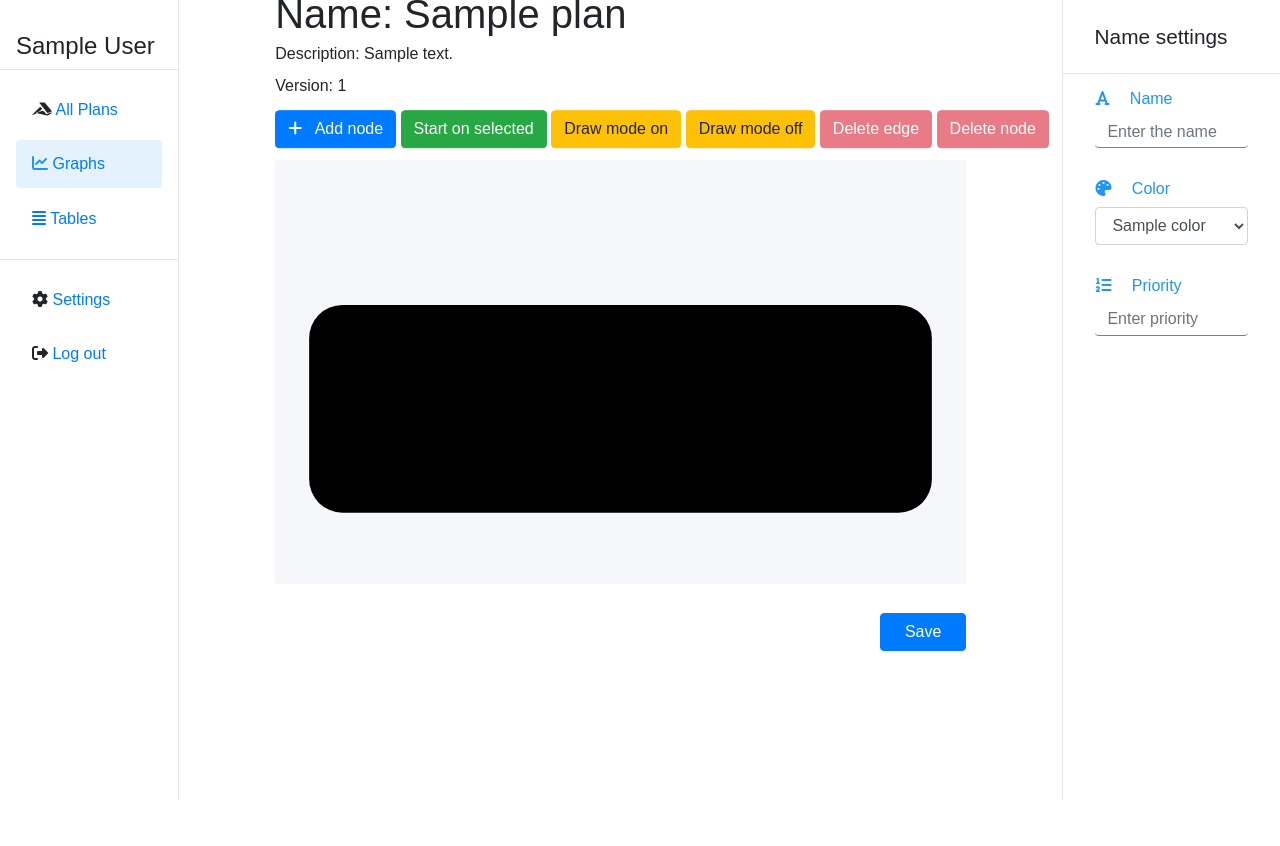
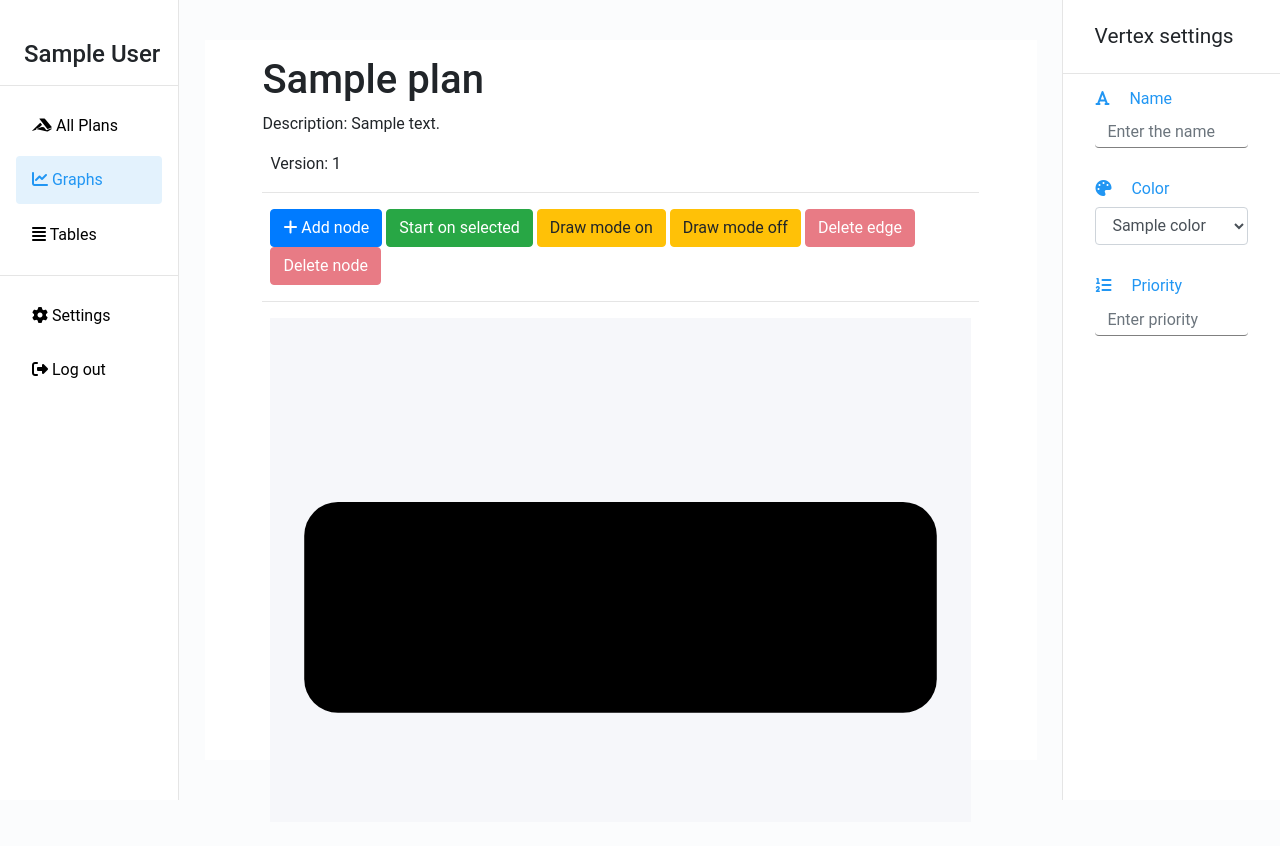
Before and after one commit to MrRamka/plan_constructor, a Django app: a page that uses core/templates/core/base.html in a window 1280 px wide. Before the commit the page ends 800 px from the top, so only its background shows below. Run offline with Django 3.2, Linux system fonts and the light colour scheme; a user stored in the database is signed in; tables that the repository leaves empty hold one stand-in row (values such as "Sample post"); some libraries are stand-ins or nearby versions.

Commit message:
Add fix web

```diff
--- a/core/static/core/style.css
+++ b/core/static/core/style.css
@@ -1,8 +1,8 @@
 body {
     margin: 0;
     padding: 0;
-    background: white;
-    font-family: sans-serif;
+    background: #FBFCFD;
+    font-family: Roboto, sans-serif;
 }
 
 
@@ -18,6 +18,12 @@ body {
     display: inline-block;
     border-right: 1px solid #E5E5E5;
     padding-top: 2em;
+    background: white;
+}
+
+.leftMenu a {
+    color: black;
+    text-decoration: none;
 }
 
 .leftMenuBlock1 {
@@ -50,6 +56,11 @@ body {
     margin-bottom: 0.4em;
 }
 
+.leftMenuItem:hover {
+    background: #E3F2FD;
+    color: #2196F3;
+}
+
 .selected {
     background: #E3F2FD;
     color: #2196F3;
@@ -67,6 +78,7 @@ body {
 .rightMenu {
     width: 17%;
     height: 100%;
+    background: white;
     display: inline-block;
     border-left: 1px solid #E5E5E5;
 }
@@ -145,17 +157,17 @@ body {
 }
 
 .main {
-    width: 69%;
-    height: 100%;
+    width: 80%;
+    height: 90%;
     display: inline-block;
+    background: white;
+    margin: auto;
 }
 
 .mainBlock1 {
     width: 100%;
-    height: 20%;
-    padding-left: 6em;
-    padding-top: 1.6em;
-    padding-bottom: 1.6em;
+    height: 100%;
+    padding: 1.5em 4em;
     overflow: auto;
     align-items: flex-end;
     position: relative;
@@ -167,25 +179,11 @@ body {
 
 .mainBlock2 {
     overflow: auto;
-    height: 53%;
+    height: 70%;
     background: #f6f7fa;
-    margin-left: 6em;
-    margin-right: 6em;
     display: block;
     align-items: center;
 }
-
-.mainBlock2 td {
-    padding-left: 3em;
-    padding-right: 3em;
-    z-index: 101;
-}
-
-.mainBlock2 tr {
-    z-index: 101;
-}
-
-
 .vertex {
     width: 200px;
     height: 75px;
@@ -198,51 +196,41 @@ body {
     z-index: 101;
 }
 
-
-.mainBlock3 {
-    width: 100% auto;
-    height: 12%;
-    padding-top: 1em;
-    padding-bottom: 1em;
-    margin-bottom: 5%;
-    padding: 0;
-    position: relative;
-    text-align: right;
-}
-
-
 .btn-big {
     height: 5em;
 }
 
 .card-block-container {
-    height: 10em;
-    width: 14em;
-    margin-right: 1.5em;
-    margin-bottom: 1em;
+    height: 13em;
+    width: 18em;
+    margin: 0.7em;
     display: inline-block;
 }
 
 .card-block {
-    width: 14em;
-    height: 8em;
-    box-shadow: 8px 7px 11px 0px #cecece;
-    border: 1px solid #e1e1e1;
+    /*width: 15em;*/
+    height: 10em;
     position: relative;
     display: block;
-    border-radius: 4px;
+    background: #FAFAFA;
+
+}
+
+.card-block-create {
+    background: white;
+    /*opacity: 0.12;*/
 }
 
 .card-block-header {
-    color: gray;
+    color: #9E9E9E;
     font-size: 0.8em;
     text-align: left;
     height: 2em;
+    margin: 1em 0;
 }
 
 .card-block p {
     text-align: center;
     line-height: 8em;
     font-size: 1em;
-
 }
--- a/core/templates/core/base.html
+++ b/core/templates/core/base.html
@@ -21,13 +21,9 @@
 
     <!-- Drag and drop -->
     <script src="https://code.jquery.com/ui/1.12.1/jquery-ui.js"></script>
-
-    <script src="https://cdnjs.cloudflare.com/ajax/libs/cytoscape/3.15.0/cytoscape.min.js"></script>
-
-    <script src="https://cdnjs.cloudflare.com/ajax/libs/lodash.js/4.17.10/lodash.js"></script>
-    <script src="{% static 'core/cytoscape-edgehandles.js' %}" type="text/javascript"></script>
-
     <link rel="stylesheet" type="text/css" href="{% static 'core/style.css' %}">
+    {% block head %}
+    {% endblock %}
 </head>
 <body>
 
--- a/core/templates/core/left_navigation_menu.html
+++ b/core/templates/core/left_navigation_menu.html
@@ -1,43 +1,41 @@
 <div class="leftMenu">
     <div class="leftMenuBlock1">
-        <h1>{{ request.user.get_full_name }}</h1>
+        <h1 class="p-2">{{ request.user.get_full_name }}</h1>
     </div>
     <div class="LeftMenuBlock2">
-        <div class="leftMenuItem {% if plan_type_all %}selected{% endif %}"><i class="fab fa-accusoft"></i>
-            <a href="{% url 'core:home' %}">
+        <a class="navigation" href="{% url 'core:home' %}">
+            <div class="leftMenuItem {% if plan_type_all %}selected{% endif %}"><i class="fab fa-accusoft"></i>
                 All Plans
-            </a>
-        </div>
+            </div>
+        </a>
 
-
-        <div class="leftMenuItem {% if plan_type_graph %} selected{% endif %}"><i class="fas fa-chart-line"></i>
-            <a class="navigation" href="{% url 'graph:to_user_graph_list' %}">
+        <a class="navigation" href="{% url 'graph:to_user_graph_list' %}">
+            <div class="leftMenuItem {% if plan_type_graph %} selected{% endif %}"><i class="fas fa-chart-line"></i>
                 Graphs
-            </a>
-        </div>
-
+            </div>
+        </a>
 
         <a class="navigation" href="{% url 'table:to_user_table_list' %}">
             <div class="leftMenuItem {% if plan_type_table %} selected {% endif %}"><i class="fas fa-align-justify"></i>
                 Tables
             </div>
         </a>
+
     </div>
 
 
     <div class="LeftMenuBlock3">
+        <a href="">
+            <div class="leftMenuItem {% if settings %} selected {% endif %}"><i class="fas fa-cog"></i>
+                Settings
+            </div>
+        </a>
 
-        <div class="leftMenuItem {% if settings %} selected {% endif %}"><i class="fas fa-cog"></i>
-            <a href="">
-                Settings
-            </a>
-        </div>
 
-        <div class="leftMenuItem"><i class="fas fa-sign-out-alt"></i>
-            <a href="{% url 'user:logout' %}">
+        <a href="{% url 'user:logout' %}">
+            <div class="leftMenuItem"><i class="fas fa-sign-out-alt"></i>
                 Log out
-            </a>
-        </div>
-
+            </div>
+        </a>
     </div>
 </div>
--- a/core/views.py
+++ b/core/views.py
@@ -1,9 +1,8 @@
-from django.shortcuts import render
-from django.views import View
+from django.contrib.auth.mixins import LoginRequiredMixin
 from django.views.generic import TemplateView
 
 
-class HomeView(TemplateView):
+class HomeView(LoginRequiredMixin, TemplateView):
     template_name = 'core/home.html'
 
     def get_context_data(self, *, object_list=None, **kwargs):
--- /dev/null
+++ b/graph/static/graph/graph.css
@@ -0,0 +1,8 @@
+.graph-navigation {
+    width: 90%;
+    margin: auto;
+    padding: 1em;
+}
+.main {
+    width: 65%;
+}
--- a/graph/templates/graph/graph_detail.html
+++ b/graph/templates/graph/graph_detail.html
@@ -1,4 +1,4 @@
-{% extends 'core/base.html' %}
+{% extends 'graph/main_graph.html' %}
 {% load static %}
 {% block title %}
     {{ plan.name }}
@@ -6,38 +6,38 @@
 
 {% block container %}
     <div class="main" id="main">
-        <div class="mainBlock1">
-            <div style="position: absolute; top: 70%; transform: translateY(-70%);">
-                <h1 id="plan-name" data-id="{{ plan.id }}">Name: {{ plan.name }}</h1>
-                <p>Description: {{ plan.description }}</p>
-                <p>Version: {{ plan.version }}</p>
-                <p>
-                    <button type="button" class="btn btn-primary" id="add-node"><i class="fas fa-plus"></i> &nbsp; Add
-                        node
-                    </button>
+        <div class="graph-navigation">
+            {#            position: absolute; top: 70%; transform: translateY(-70%);#}
+            <div style="">
+                <h1 class="" id="plan-name" data-id="{{ plan.id }}">{{ plan.name }}</h1>
+                {% if plan.description %}
+                    <p>Description: {{ plan.description }}</p>
+                {% endif %}
+                <p class="ml-2">Version: {{ plan.version }}</p>
+                <hr/>
+                <div class="m-2">
+                    <button class="btn btn-primary rounded" id="add-node"><i class="fas fa-plus"></i> Add node</button>
                     <button class="btn btn-success" id="start">Start on selected</button>
                     <button class="btn btn-warning" id="draw-on">Draw mode on</button>
                     <button class="btn btn-warning" id="draw-off">Draw mode off</button>
                     <button class="btn btn-danger" id="delete" disabled>Delete edge</button>
                     <button class="btn btn-danger" id="delete-node" disabled>Delete node</button>
-
-
-                </p>
+                </div>
+                <hr/>
+                <div class="mainBlock2 m-2" id="cy">
+                </div>
             </div>
         </div>
 
-        <div class="mainBlock2" id="cy">
-        </div>
 
-
-        <div class="mainBlock3">
-            <div style="position: absolute;
-    top: 50%;
-    transform: translateY(-50%); right:6em;">
-                <button type="button" style="padding-left:1.5em; padding-right:1.5em;" class="btn btn-primary">Save
-                </button>
-            </div>
-        </div>
+        {#        <div class="mainBlock3">#}
+        {#            <div style="position: absolute;#}
+        {#    top: 50%;#}
+        {#    transform: translateY(-50%); right:6em;">#}
+        {#                <button type="button" style="padding-left:1.5em; padding-right:1.5em;" class="btn btn-primary">Save#}
+        {#                </button>#}
+        {#            </div>#}
+        {#        </div>#}
 
 
     </div>
@@ -152,7 +152,7 @@
 
                 layout: {
                     name: 'grid',
-                    rows: 3
+                    rows: 4
                 }
 
             });
--- a/graph/templates/graph/includes/right_navigation_menu.html
+++ b/graph/templates/graph/includes/right_navigation_menu.html
@@ -1,5 +1,5 @@
 <div class="rightMenu">
-    <div class="rightMenuBlock1">Name settings</div>
+    <div class="rightMenuBlock1">Vertex settings</div>
     <form>
         <div class="rightMenuBlock2">
 
--- /dev/null
+++ b/graph/templates/graph/main_graph.html
@@ -0,0 +1,8 @@
+{% extends 'core/base.html' %}
+{% load static %}
+{% block head %}
+    <script src="https://cdnjs.cloudflare.com/ajax/libs/cytoscape/3.15.0/cytoscape.min.js"></script>
+    <script src="https://cdnjs.cloudflare.com/ajax/libs/lodash.js/4.17.10/lodash.js"></script>
+    <script src="{% static 'core/cytoscape-edgehandles.js' %}" type="text/javascript"></script>
+    <link rel="stylesheet" href="{% static 'graph/graph.css' %}">
+{% endblock %}
--- a/graph/views.py
+++ b/graph/views.py
@@ -27,7 +27,7 @@ class GraphListView(ListView, LoginRequiredMixin):
         return context_data
 
 
-class GraphDetailView(DetailView, LoginRequiredMixin):
+class GraphDetailView(LoginRequiredMixin, DetailView):
     model = Plan
     template_name = 'graph/graph_detail.html'
 
@@ -43,10 +43,11 @@ class GraphDetailView(DetailView, LoginRequiredMixin):
         context_data['vertices'] = vertices
 
         # Add edges
-        edges = Edge.objects.filter(
-            reduce(or_, [(Q(start_vertex=vertex) | Q(end_vertex=vertex)) for vertex in vertices])
-        ).distinct()
-        context_data['edges'] = edges
+        if vertices:
+            edges = Edge.objects.filter(
+                reduce(or_, [(Q(start_vertex=vertex) | Q(end_vertex=vertex)) for vertex in vertices])
+            ).distinct()
+            context_data['edges'] = edges
 
         # Add colors
         colors = Color.objects.all()
--- a/user/templates/user/base.html
+++ b/user/templates/user/base.html
@@ -5,6 +5,7 @@
     <link rel="stylesheet" type="text/css" href="{% static 'core/bootstrap.css' %}">
 
     <title>{% block title %}Title{% endblock %}</title>
+    <link rel="stylesheet" href="{% static 'user/user.css' %}">
 </head>
 
 <body>
--- a/user/templates/user/login.html
+++ b/user/templates/user/login.html
@@ -9,13 +9,15 @@
             <div class="col-lg-6 col-md-12 col-sm-12">
             </div>
             <div class="col-lg-6 col-md-12 col-sm-12 d-flex align-items-center">
-                <div class="col-10 offset-1 ">
+                <div class="col-10 offset-1 shadow-sm leftReg p-5">
+                    <h2><b>Login</b></h2>
+
                     <form method="post">
 
                         {% csrf_token %}
                         {{ form|crispy }}
 
-                        <button class="btn btn-primary" type="submit">Login</button>
+                        <button class="btn btn-outline-primary" type="submit">Login</button>
                         <a class="btn btn-outline-secondary" href="{% url 'user:register' %}">Registration</a>
                     </form>
                 </div>
```
Also changed, not shown: core/templates/core/plan_list_items.html (+21 -5 lines), graph/templates/graph/create_graph.html (added, +16 -0 lines), user/static/user/user.css (added, +10 -0 lines), user/templates/user/signup.html (+5 -4 lines).
